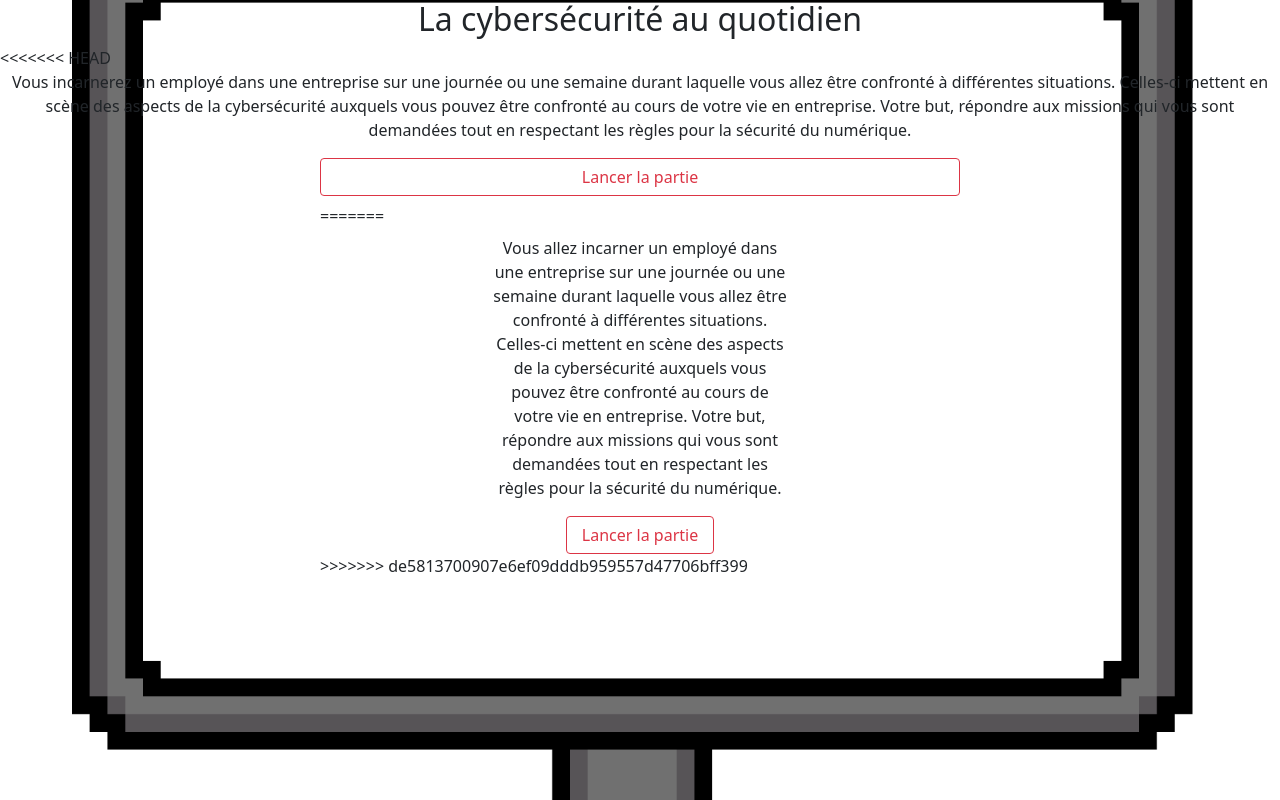
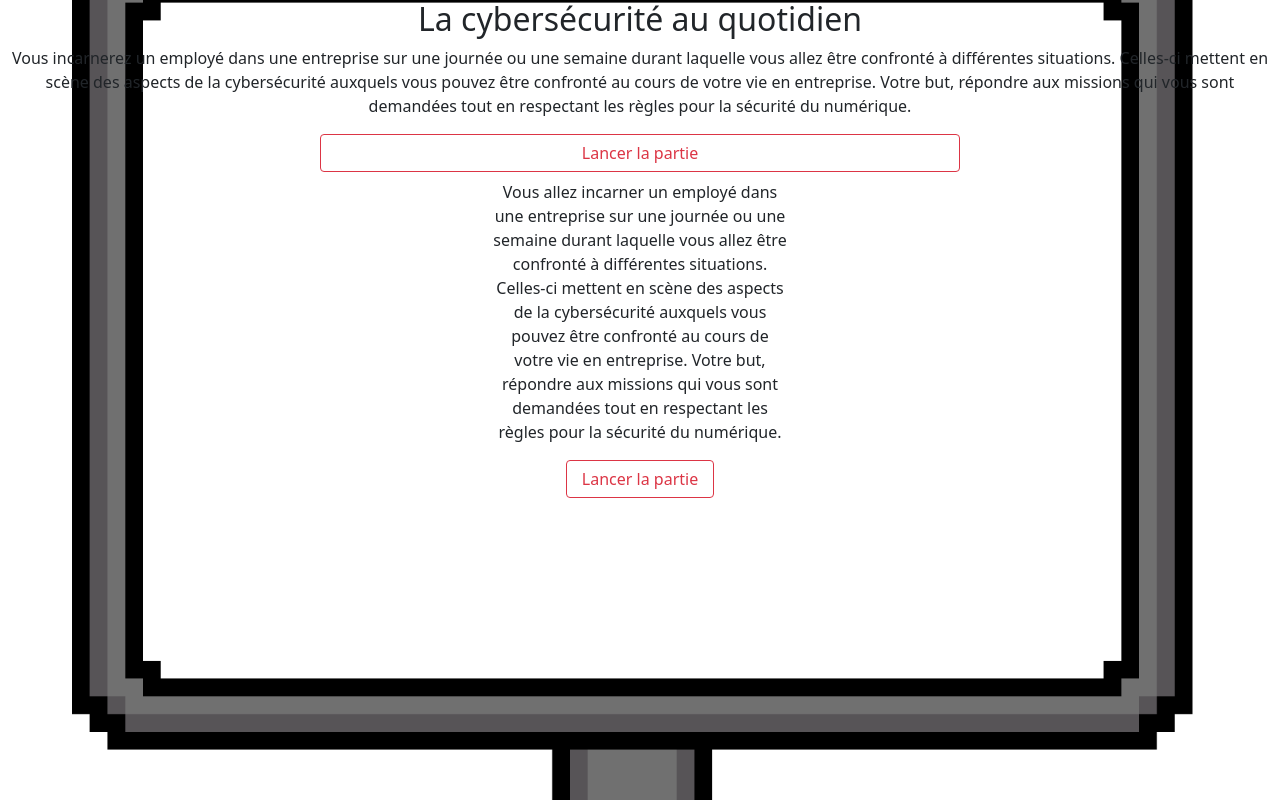
Before and after one commit to Geleetz/Workshop-I1-EPSI, a PHP site: page / in a window 1280 px wide. Run offline with PHP 8.4, Linux system fonts and the light colour scheme.

Commit message:
Rectification du merge git

```diff
--- a/index.php
+++ b/index.php
@@ -15,14 +15,12 @@
 </head>
 <body>
 <h2 class="text-center">La cybersécurité au quotidien</h2>
-<<<<<<< HEAD
 <p class="text-center">Vous incarnerez un employé dans une entreprise sur une journée ou une semaine durant laquelle vous allez être confronté à
   différentes situations. Celles-ci mettent en scène des aspects de la cybersécurité auxquels vous pouvez être confronté au
   cours de votre vie en entreprise. Votre but, répondre aux missions qui vous sont demandées tout en respectant les règles pour
   la sécurité du numérique.</p>
   <div class="d-grid gap-2 col-6 mx-auto">
     <button onclick="window.location.href='game.php';" type="button" class="btn btn-outline-danger">Lancer la partie</button>
-=======
 <div class="container">
   <div class="row">
     <div class="col-md-3"></div>
@@ -36,7 +34,6 @@
       </div>
     </div>
     <div class="col-md-3"></div>
->>>>>>> de5813700907e6ef09dddb959557d47706bff399
   </div>
 </div>
 </body>
```
